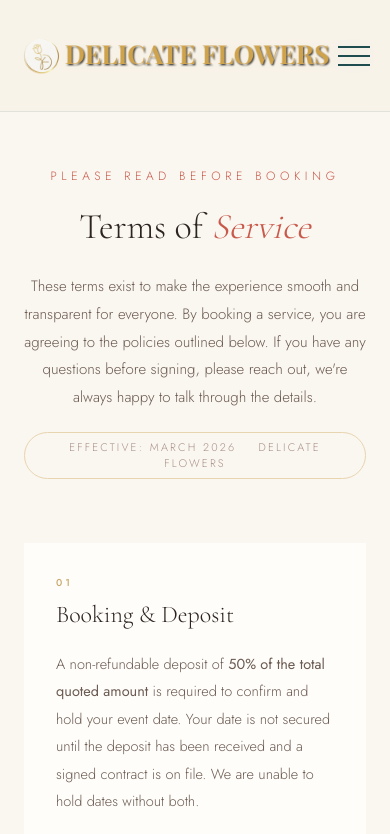
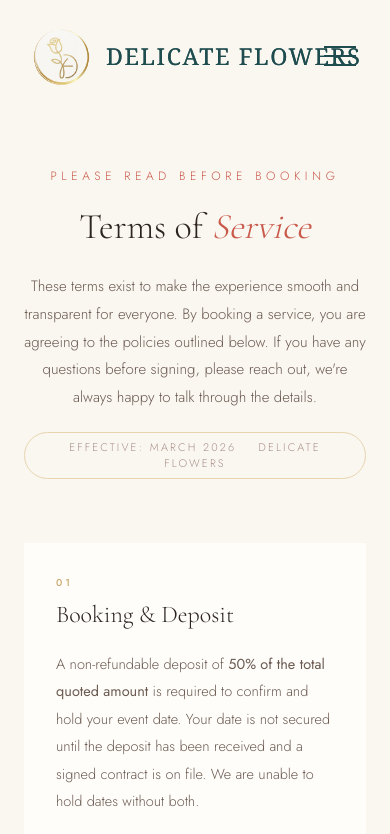
Before and after one commit to Simcol2/delicate, a Next.js app: page /terms in a window 390 px wide. Shown: the top 834 px of the page. Built offline with nearby package versions, Linux system fonts and the light colour scheme; a web font is replaced by a local one.

Commit message:
Add files via upload

```diff
--- a/components/navigation/Navbar.tsx
+++ b/components/navigation/Navbar.tsx
@@ -21,19 +21,40 @@ export function Navbar() {
 
   return (
     <>
-      {/* MOBILE NAV */}
-      <nav className="lg:hidden fixed top-0 left-0 right-0 z-[100] h-[112px] flex items-center justify-between px-5 bg-[#F8F3E9]/95 backdrop-blur-[5px] border-b border-[#1F4D4F]/10">
-        <Link href="/" className="no-underline flex items-center">
-          <img
-            src="/images/Delicate Flower-12 (4).png?v=3"
-            alt="Delicate Flowers"
-            className="h-[58px] w-auto object-contain"
-          />
+      {/* MOBILE NAV
+          Transparent on purpose so the hero background flows through it.
+          The existing horizontal logo is clipped to show only the circular mark;
+          the teal wordmark is rendered as text to match the mockup.
+      */}
+      <nav className="lg:hidden fixed top-0 left-0 right-0 z-[100] h-[112px] flex items-center justify-between px-7 bg-transparent border-0">
+        <Link
+          href="/"
+          className="no-underline flex items-center gap-4 min-w-0"
+        >
+          {/* Crop only the round mark from the existing horizontal logo */}
+          <div className="w-[62px] h-[62px] overflow-hidden flex-shrink-0">
+            <img
+              src="/images/Delicate Flower-12 (4).png?v=3"
+              alt=""
+              aria-hidden="true"
+              className="h-[62px] w-auto max-w-none object-contain object-left"
+            />
+          </div>
+
+          <span
+            className="text-[#1F4D4F] text-[1.45rem] sm:text-[1.7rem] tracking-[0.07em] whitespace-nowrap"
+            style={{
+              fontFamily: "'Playfair Display', Georgia, serif",
+              fontWeight: 500,
+            }}
+          >
+            DELICATE FLOWERS
+          </span>
         </Link>
 
         <button
           onClick={() => setMobileMenuOpen(true)}
-          className="w-12 h-12 flex flex-col items-center justify-center gap-[7px] bg-transparent border-none cursor-pointer"
+          className="w-11 h-11 flex flex-col items-center justify-center gap-[7px] bg-transparent border-none cursor-pointer flex-shrink-0"
           aria-label="Open menu"
         >
           <span className="block w-8 h-[2px] bg-[#1F4D4F]" />
@@ -42,7 +63,7 @@ export function Navbar() {
         </button>
       </nav>
 
-      {/* DESKTOP NAV - preserves the existing desktop look */}
+      {/* DESKTOP NAV - unchanged */}
       <nav className="hidden lg:flex fixed top-0 left-0 right-0 z-[100] items-center justify-between px-12 py-2.5 bg-cream border-b border-midnight/10">
         <Link href="/" className="no-underline">
           <img
@@ -60,6 +81,7 @@ export function Navbar() {
                 className="font-sans text-[0.7rem] font-normal tracking-[0.22em] uppercase text-midnight no-underline transition-colors duration-300 relative hover:text-[#FF6F61] group"
               >
                 {link.label}
+
                 <span
                   className={`absolute -bottom-1 left-0 h-[1px] bg-midnight transition-all duration-350 ${
                     isActive(link.href)
```
